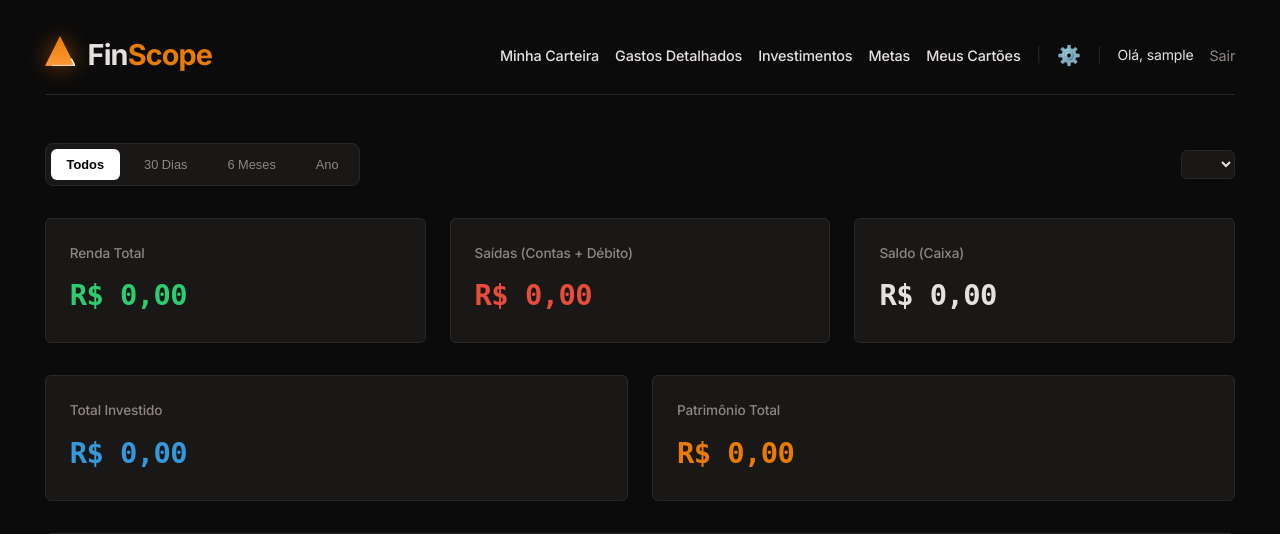
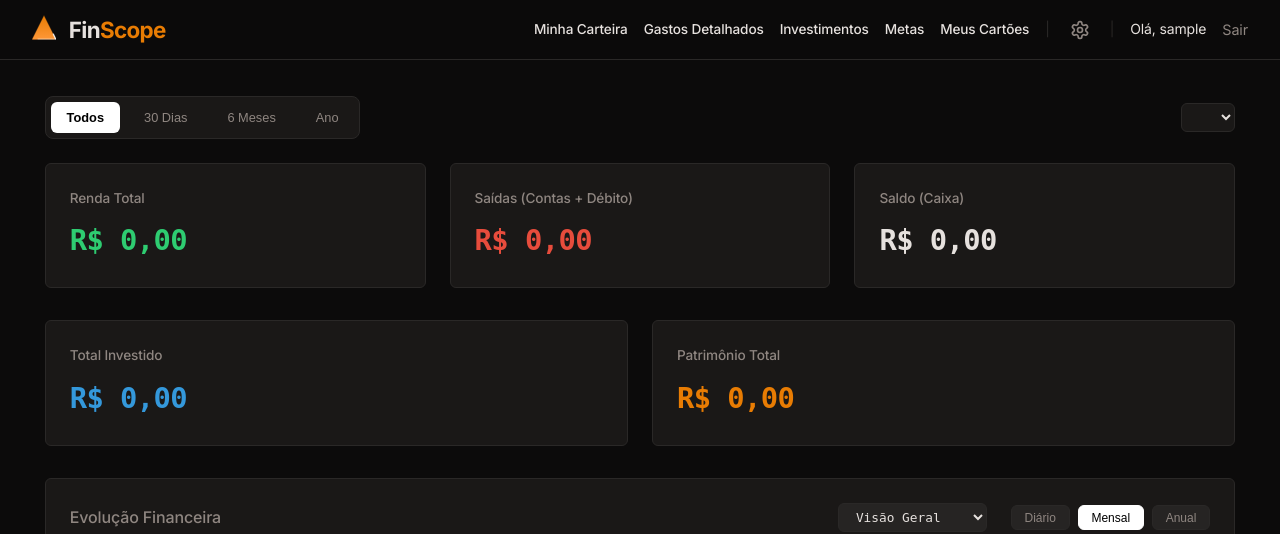
Before and after one commit to AlvaroPereir4/FinScope, a Flask app: page / in a window 1280 px wide. Shown: the top 534 px of the page. Run offline with Flask 3, Linux system fonts and the light colour scheme; the visitor is signed in with stand-in values (Sample User, id 1); data that the repository does not hold is empty.

Commit message:
minimal adjustments to front-end

```diff
--- a/static/css/style.css
+++ b/static/css/style.css
@@ -45,16 +45,23 @@ body {
 .container {
     max-width: 98%; /* Ocupa quase toda a tela */
     margin: 0 auto;
-    padding: 2rem;
+    padding: 80px 2rem 2rem 2rem; /* Padding top aumentado para compensar o header fixo */
 }
 
 /* Header */
 header {
+    position: fixed;
+    top: 0;
+    left: 0;
+    width: 100%;
+    height: 60px; /* Altura fixa e compacta */
+    background-color: rgba(12, 11, 11, 0.85); /* Fundo semi-transparente */
+    backdrop-filter: blur(12px); /* Efeito de vidro (Glassmorphism) */
+    z-index: 1000;
+    padding: 0 2rem; /* Espaçamento lateral */
     display: flex;
     justify-content: space-between;
     align-items: center;
-    margin-bottom: 3rem;
-    padding-bottom: 1rem;
     border-bottom: 1px solid var(--border-color);
 }
 
@@ -66,16 +73,16 @@ header {
 
 .geist-triangle {
     animation: float-triangle 4s ease-in-out infinite;
+    width: 24px; /* Levemente menor */
+    height: 24px;
 }
 
 @keyframes float-triangle {
     0%, 100% {
         transform: translateY(0);
-        filter: drop-shadow(0 0 5px rgba(232, 124, 3, 0.3));
     }
     50% {
-        transform: translateY(-5px);
-        filter: drop-shadow(0 0 12px rgba(232, 124, 3, 0.6));
+        transform: translateY(-3px); /* Movimento mais sutil */
     }
 }
 
@@ -94,7 +101,7 @@ header {
 
 .logo h1 {
     font-weight: 700;
-    font-size: 1.8rem;
+    font-size: 1.4rem; /* Fonte menor para caber na barra compacta */
     color: var(--text-primary);
     letter-spacing: -0.03em;
 }
@@ -114,7 +121,7 @@ header {
     text-decoration: none;
     font-weight: 500;
     transition: color 0.2s;
-    font-size: 0.9rem;
+    font-size: 0.85rem;
     letter-spacing: -0.01em;
 }
 
@@ -137,16 +144,31 @@ header {
     color: var(--danger-color);
 }
 
+/* Ícone de Configurações Minimalista */
 .btn-icon {
     background: none;
     border: none;
-    font-size: 1.2rem;
     cursor: pointer;
-    transition: transform 0.2s;
+    display: flex;
+    align-items: center;
+    justify-content: center;
+    padding: 4px;
+    border-radius: 4px;
+    transition: background 0.2s;
 }
 
 .btn-icon:hover {
-    transform: rotate(45deg);
+    background: rgba(255, 255, 255, 0.05);
+}
+
+.btn-icon svg {
+    stroke: var(--text-secondary);
+    transition: stroke 0.2s, transform 0.5s ease;
+}
+
+.btn-icon:hover svg {
+    stroke: var(--text-primary);
+    transform: rotate(90deg);
 }
 
 /* Dashboard Controls */
@@ -154,7 +176,8 @@ header {
     display: flex;
     justify-content: space-between;
     align-items: center;
-    margin-bottom: 2rem;
+    margin-bottom: 1.5rem;
+    margin-top: 1rem; /* Espaço extra após o header */
 }
 
 .filter-group {
--- a/templates/index.html
+++ b/templates/index.html
@@ -12,8 +12,8 @@
     <div class="container">
         <header>
             <div class="logo">
-                <svg class="geist-triangle" width="30" height="30" viewBox="0 0 30 30" fill="none" xmlns="http://www.w3.org/2000/svg">
-                    <path class="triangle-path" d="M15 0L30 30H0L15 0Z" fill="url(#triangle-gradient)"/>
+                <svg class="geist-triangle" width="24" height="24" viewBox="0 0 30 30" fill="none" xmlns="http://www.w3.org/2000/svg">
+                    <path class="triangle-path" d="M15 0L30 30H0L15 0Z" fill="url(#triangle-gradient)" stroke="none"/>
                     <defs>
                         <linearGradient id="triangle-gradient" x1="15" y1="0" x2="15" y2="30" gradientUnits="userSpaceOnUse">
                             <stop stop-color="#e87c03"/>
@@ -30,7 +30,12 @@
                 <a href="{{ url_for('goals_page') }}" class="nav-link">Metas</a>
                 <a href="{{ url_for('cards_page') }}" class="nav-link">Meus Cartões</a>
                 <span class="divider">|</span>
-                <button id="btn-settings" class="btn-icon" title="Configurações">⚙️</button>
+                <button id="btn-settings" class="btn-icon" title="Configurações">
+                    <svg width="20" height="20" viewBox="0 0 24 24" fill="none" stroke="currentColor" stroke-width="2" stroke-linecap="round" stroke-linejoin="round">
+                        <path d="M12.22 2h-.44a2 2 0 0 0-2 2v.18a2 2 0 0 1-1 1.73l-.43.25a2 2 0 0 1-2 0l-.15-.08a2 2 0 0 0-2.73.73l-.22.38a2 2 0 0 0 .73 2.73l.15.1a2 2 0 0 1 1 1.72v.51a2 2 0 0 1-1 1.74l-.15.09a2 2 0 0 0-.73 2.73l.22.38a2 2 0 0 0 2.73.73l.15-.08a2 2 0 0 1 2 0l.43.25a2 2 0 0 1 1 1.73V20a2 2 0 0 0 2 2h.44a2 2 0 0 0 2-2v-.18a2 2 0 0 1 1-1.73l.43-.25a2 2 0 0 1 2 0l.15.08a2 2 0 0 0 2.73-.73l.22-.39a2 2 0 0 0-.73-2.73l-.15-.1a2 2 0 0 1-1-1.74v-.47a2 2 0 0 1 1-1.74l.15-.09a2 2 0 0 0 .73-2.73l-.22-.38a2 2 0 0 0-2.73-.73l-.15.08a2 2 0 0 1-2 0l-.43-.25a2 2 0 0 1-1-1.73V4a2 2 0 0 0-2-2z"></path>
+                        <circle cx="12" cy="12" r="3"></circle>
+                    </svg>
+                </button>
                 <span class="divider">|</span>
                 <span>Olá, {{ username }}</span>
                 <a href="{{ url_for('logout') }}" class="btn-logout">Sair</a>
```
